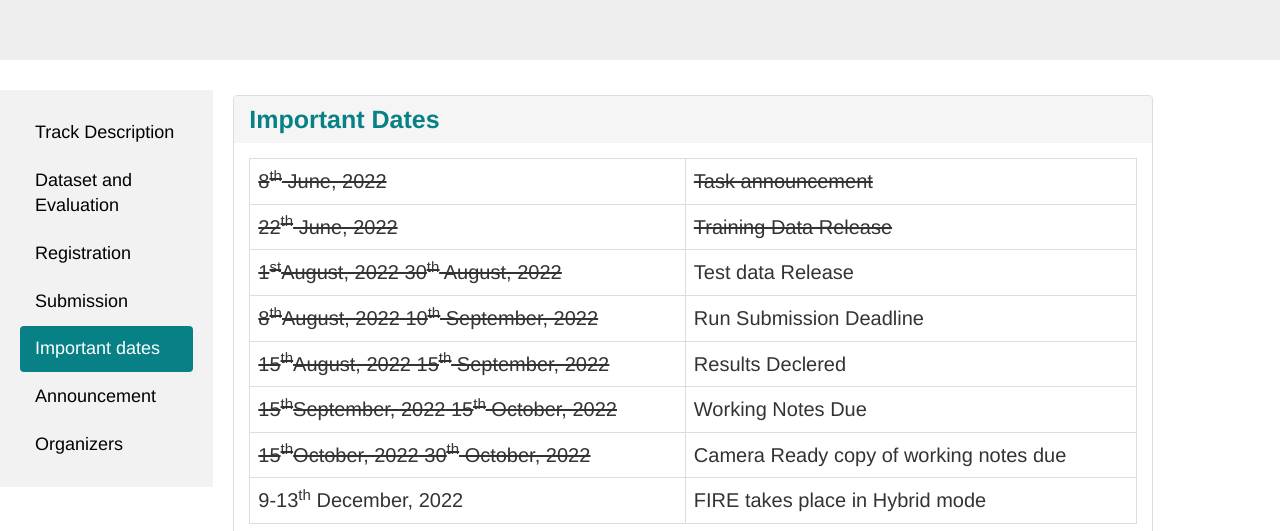
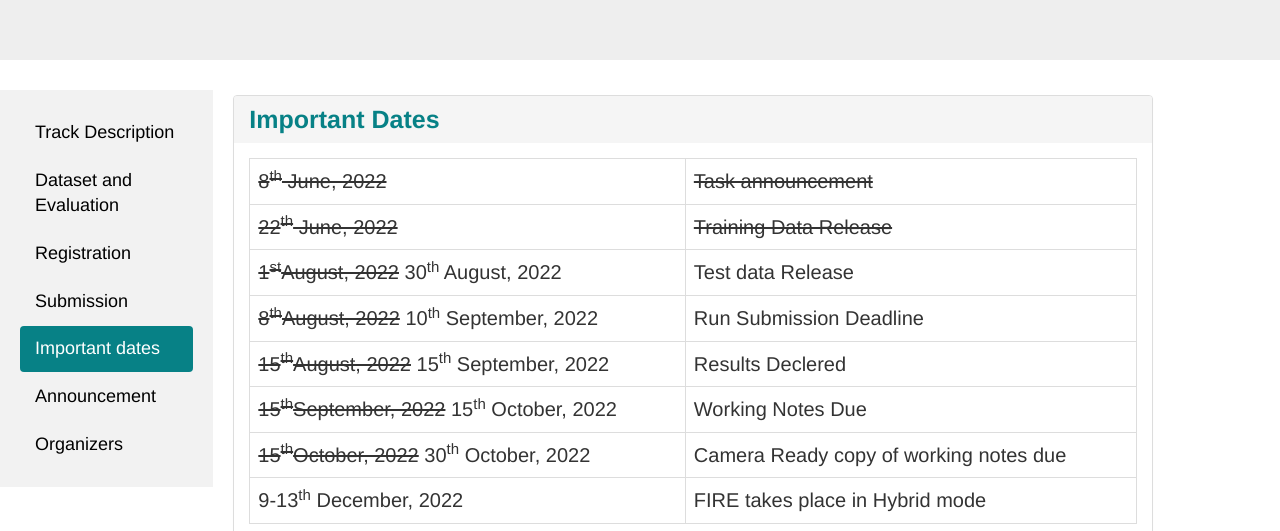
Before and after one commit to ILSUM/ilsum.github.io, a plain HTML site: page ilsum/2022/important_dates.html in a window 1280 px wide. Shown: the part 269-800 px from the top of the page. Drawn offline with nearby package versions, Linux system fonts and the light colour scheme.

Commit message:
Update important_dates.html

```diff
--- a/ilsum/2022/important_dates.html
+++ b/ilsum/2022/important_dates.html
@@ -131,28 +131,28 @@
                                         <td><s>Training Data Release</s></td>
                                     </tr>
                                     <tr>
-                                        <td><s>1<sup>st</sup>August, 2022<s/> 30<sup>th</sup> August, 2022</td>
+                                        <td><s>1<sup>st</sup>August, 2022</s> 30<sup>th</sup> August, 2022</td>
                                         <td>Test data Release</td>
                                     </tr>
 
                                     <tr>
-                                        <td><s>8<sup>th</sup>August, 2022<s/> 10<sup>th</sup> September, 2022</td>
+                                        <td><s>8<sup>th</sup>August, 2022</s> 10<sup>th</sup> September, 2022</td>
                                         <td>Run Submission Deadline</td>
                                     </tr>
 
                                     <tr>
-                                        <td><s>15<sup>th</sup>August, 2022<s/> 15<sup>th</sup> September, 2022</td>
+                                        <td><s>15<sup>th</sup>August, 2022</s> 15<sup>th</sup> September, 2022</td>
                                         <td>Results Declered</td>
                                     </tr>
 
                                     <tr>
-                                        <td><s>15<sup>th</sup>September, 2022<s/> 15<sup>th</sup> October, 2022</td>
+                                        <td><s>15<sup>th</sup>September, 2022</s> 15<sup>th</sup> October, 2022</td>
                                         <td>Working Notes Due</td>
                                     </tr>
                                     <tr>
 
                                         <tr>
-                                            <td><s>15<sup>th</sup>October, 2022<s/> 30<sup>th</sup> October, 2022</td>
+                                            <td><s>15<sup>th</sup>October, 2022</s> 30<sup>th</sup> October, 2022</td>
                                             <td>Camera Ready copy of working notes due</td>
                                         </tr>
                                         <tr>
```
